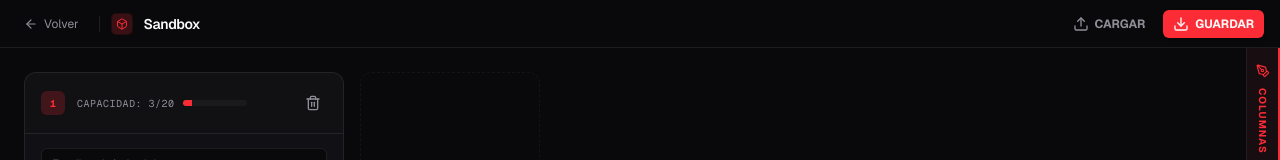
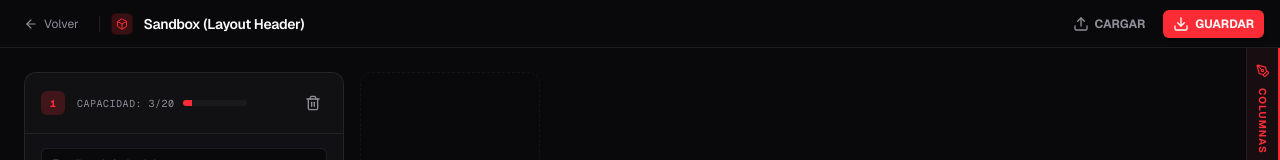
Before and after one commit to BroadStream-Coders/TvPeru-QGEM-AppCenter, a Next.js app in the folder apps/web/: page /workspaces/sandbox in a window 1280 px wide. Shown: the top 160 px of the page. Built offline with nearby package versions, Linux system fonts and the light colour scheme.

Commit message:
refactor(web/header): integrate component and implement hook for dynamic header management

```diff
--- a/apps/web/src/app/workspaces/layout.tsx
+++ b/apps/web/src/app/workspaces/layout.tsx
@@ -1,3 +1,5 @@
+import { WorkspaceHeader } from "@/components/shared/WorkspaceHeader";
+
 export default function WorkspaceLayout({
   children,
 }: {
@@ -5,6 +7,7 @@ export default function WorkspaceLayout({
 }) {
   return (
     <div className="flex h-screen flex-col bg-background text-foreground font-sans overflow-hidden">
+      <WorkspaceHeader />
       <div className="flex flex-col flex-1 overflow-hidden">{children}</div>
 
       <footer className="flex h-9 shrink-0 items-center justify-between border-t border-border px-6 bg-background">
--- a/apps/web/src/app/workspaces/sandbox/page.tsx
+++ b/apps/web/src/app/workspaces/sandbox/page.tsx
@@ -1,9 +1,9 @@
 "use client";
 
-import { useState } from "react";
+import { useState, useEffect } from "react";
 import { Box, PenTool, FileText } from "lucide-react";
 import { LevelTabs } from "@/components/shared/LevelTabs";
-import { WorkspaceHeader } from "@/components/shared/WorkspaceHeader";
+import { useWorkspaceHeader } from "@/hooks/use-workspace-header";
 import { GroupsContainer } from "@/components/shared/group-column/layout/GroupsContainer";
 import { GroupColumn } from "@/components/shared/group-column/layout/GroupColumn";
 import { GroupFooter } from "@/components/shared/group-column/layout/GroupFooter";
@@ -107,6 +107,21 @@ function EmptyLevel({ name }: { name: string }) {
 }
 
 export default function SandboxPage() {
+  const setHeader = useWorkspaceHeader((s) => s.setHeader);
+  const resetHeader = useWorkspaceHeader((s) => s.resetHeader);
+
+  useEffect(() => {
+    setHeader({
+      title: "Sandbox (Layout Header)",
+      icon: <Box className="h-3 w-3" />,
+      format: "json",
+      onSave: () => alert("Guardar: Disparado desde Layout Global"),
+      onLoad: (file) => alert(`Cargar: ${file.name} desde Layout Global`),
+    });
+
+    return () => resetHeader();
+  }, [setHeader, resetHeader]);
+
   const levels = [
     { name: "Columnas", icon: PenTool, component: <ColumnsDemo /> },
     {
@@ -119,14 +134,6 @@ export default function SandboxPage() {
 
   return (
     <div className="flex h-screen flex-col bg-background text-foreground font-sans overflow-hidden">
-      <WorkspaceHeader
-        title="Sandbox"
-        icon={<Box className="h-3 w-3" />}
-        format="json"
-        onSave={() => alert("Guardar presionado desde el Header Display")}
-        onLoad={(file) => alert(`Archivo cargado: ${file.name}`)}
-      />
-
       <main className="flex-1 overflow-hidden">
         <LevelTabs levels={levels} />
       </main>
--- a/apps/web/src/components/shared/WorkspaceHeader.tsx
+++ b/apps/web/src/components/shared/WorkspaceHeader.tsx
@@ -4,21 +4,13 @@ import Link from "next/link";
 import { ArrowLeft } from "lucide-react";
 import { FileActions } from "./FileActions";
 
-interface WorkspaceHeaderProps {
-  title: string;
-  icon?: React.ReactNode;
-  format?: "json" | "zip";
-  onSave?: () => void;
-  onLoad?: (file: File) => void;
-}
+import { useWorkspaceHeader } from "@/hooks/use-workspace-header";
 
-export function WorkspaceHeader({
-  title,
-  icon,
-  format,
-  onSave,
-  onLoad,
-}: WorkspaceHeaderProps) {
+export function WorkspaceHeader() {
+  const { title, icon, format, onSave, onLoad } = useWorkspaceHeader();
+
+  if (!title) return null;
+
   return (
     <header className="flex h-12 shrink-0 items-center justify-between border-b border-border bg-background px-4 z-10 w-full">
       <div className="flex items-center gap-3">
--- /dev/null
+++ b/apps/web/src/hooks/use-workspace-header.ts
@@ -0,0 +1,31 @@
+import { create } from "zustand";
+import React from "react";
+
+interface WorkspaceHeaderState {
+  title: string | null;
+  icon: React.ReactNode | null;
+  format?: "json" | "zip";
+  onSave?: () => void;
+  onLoad?: (file: File) => void;
+  setHeader: (
+    header: Omit<WorkspaceHeaderState, "setHeader" | "resetHeader">
+  ) => void;
+  resetHeader: () => void;
+}
+
+export const useWorkspaceHeader = create<WorkspaceHeaderState>((set) => ({
+  title: null,
+  icon: null,
+  format: undefined,
+  onSave: undefined,
+  onLoad: undefined,
+  setHeader: (header) => set((state) => ({ ...state, ...header })),
+  resetHeader: () =>
+    set({
+      title: null,
+      icon: null,
+      format: undefined,
+      onSave: undefined,
+      onLoad: undefined,
+    }),
+}));
```
